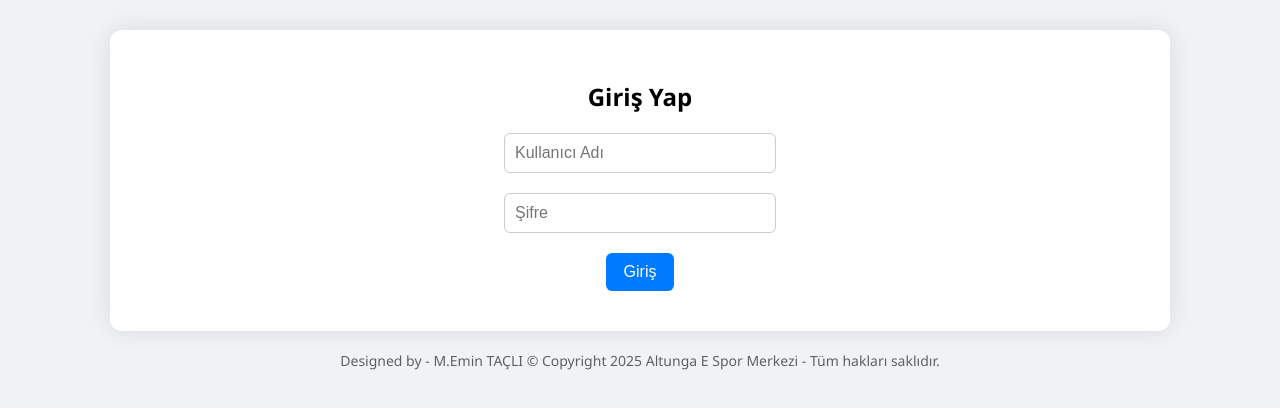
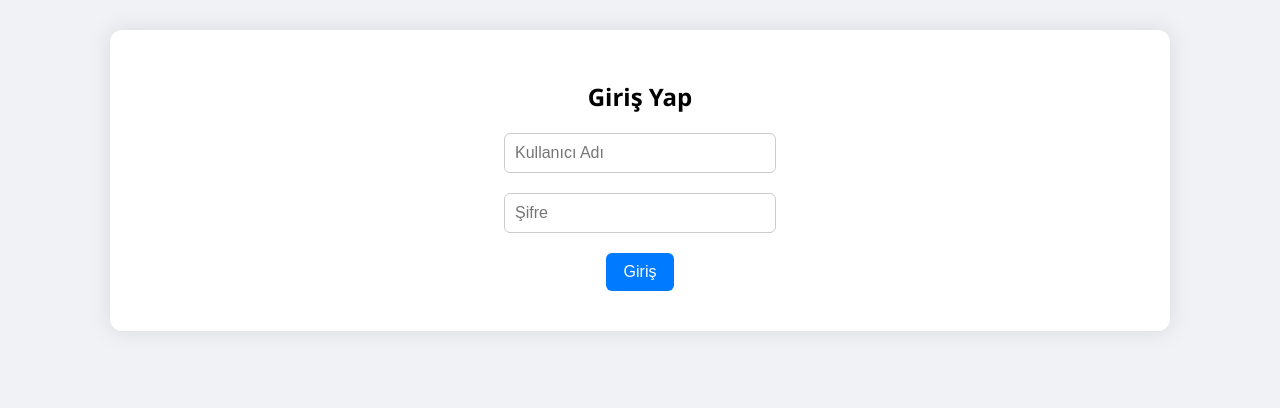
Before and after one commit to altunga-website/altunga-site, a plain HTML site: page rezervasyon-admin.html in a window 1280 px wide. Drawn offline with Linux system fonts and the light colour scheme.

Commit message:
Update rezervasyon-admin.html

```diff
--- a/rezervasyon-admin.html
+++ b/rezervasyon-admin.html
@@ -422,8 +422,6 @@
       return `${yil}-${ay}-${gun}`;
     }
   </script>
-  <footer style="text-align:center; padding: 20px; font-size: 14px; color: var(--text-color); opacity: 0.6;">
-   Designed by - M.Emin TAÇLI © Copyright 2025 Altunga E Spor Merkezi - Tüm hakları saklıdır.
-</footer>
+
 </body>
 </html>
```
